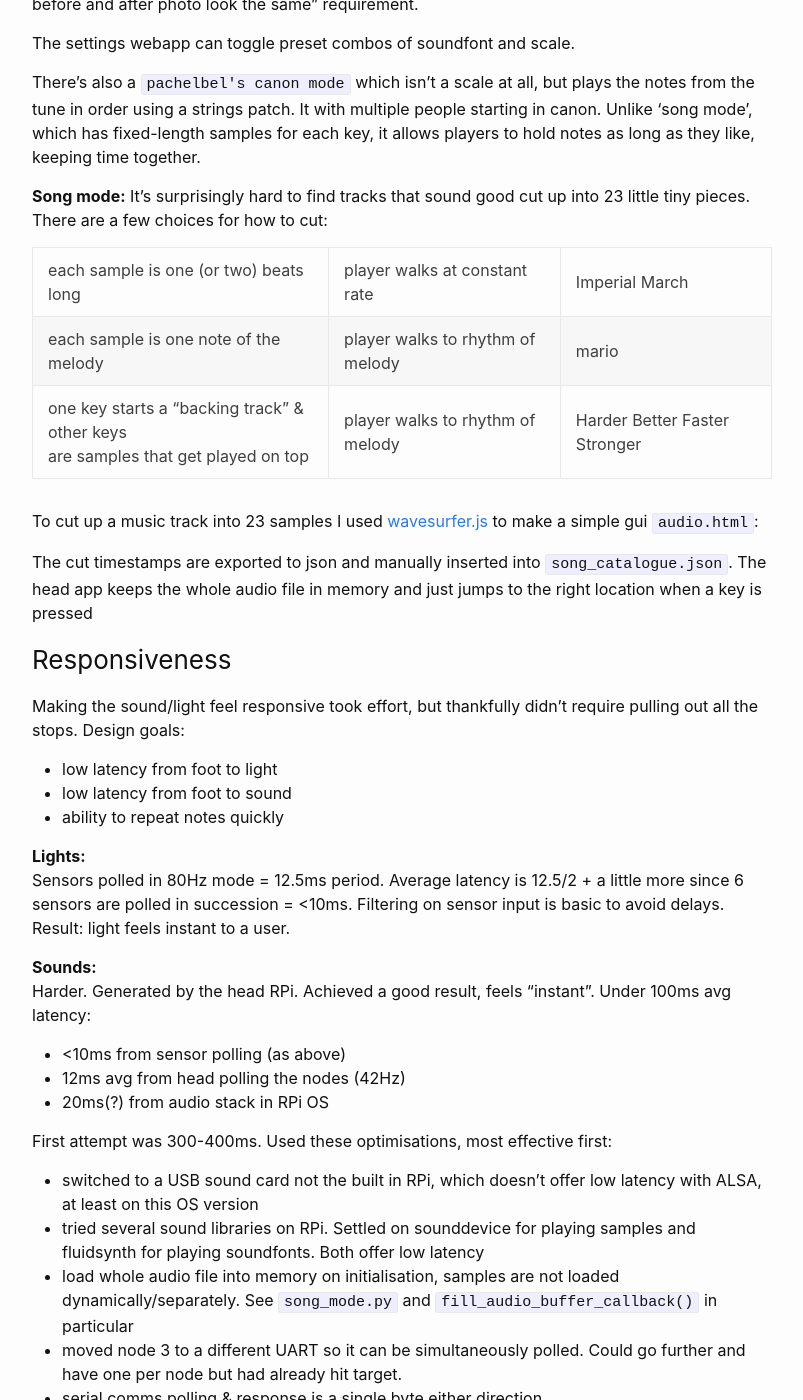
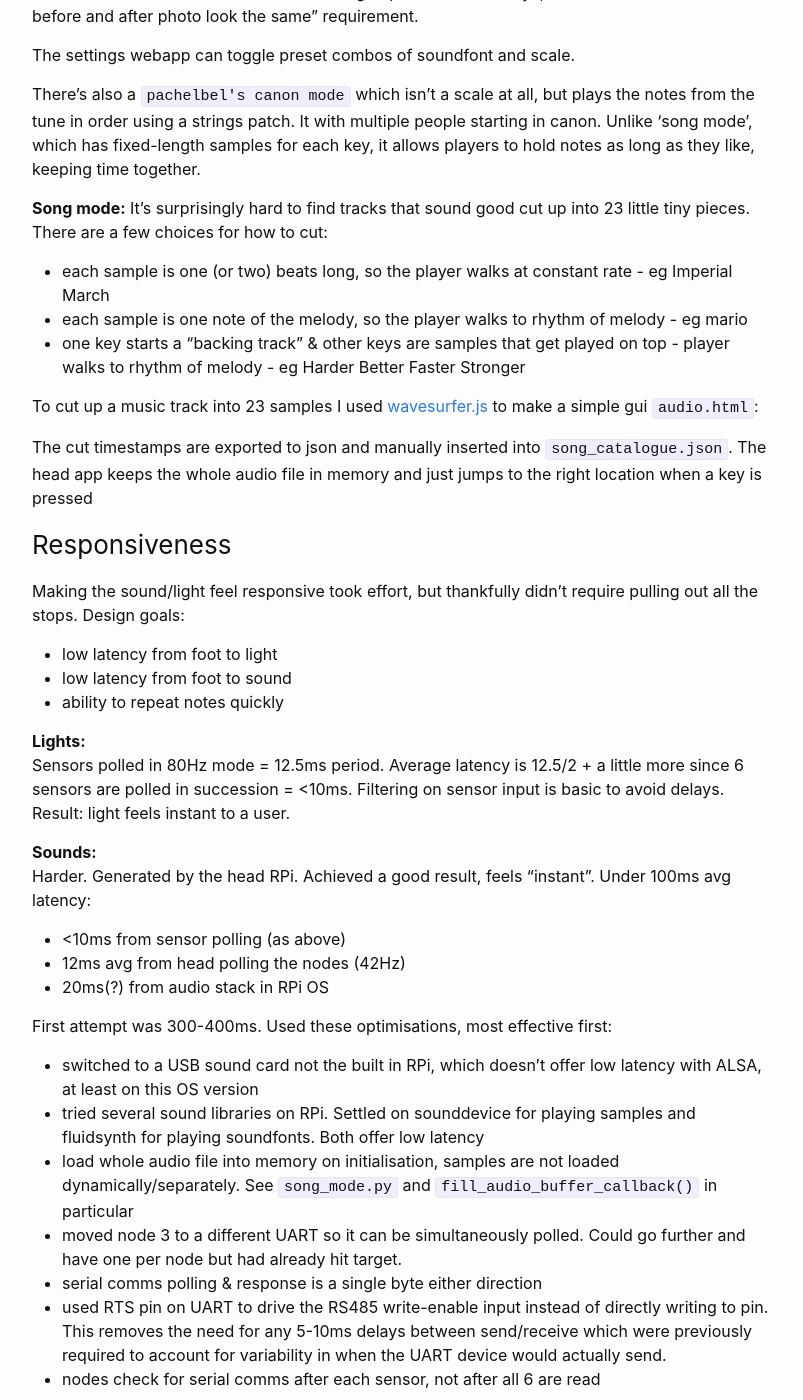
Before and after one commit to mattyyeung/mattyyeung.github.io, a Jekyll site: the page built from piano-path.md, in a window 1280 px wide and 1400 px high, scrolled down 4977 px. Shown: the whole window, without its empty margins (238-1041 px from the left). Built offline with Jekyll 4.4.1, drawn with Linux system fonts in a browser that asks for light colours; some of the changed text lies outside the part shown.

Commit message:
pianopath

```diff
--- a/piano-path.md
+++ b/piano-path.md
@@ -98,7 +98,7 @@ Sure! All the design files are on github, CC-NC-BY license. Send me a photo I'd
 
 ---
 
-# Technical Details
+## Technical Details
 
 ### Architecture:
 ![PianoPath Architecture](/assets/piano-path/architecture.png)
@@ -144,9 +144,9 @@ There's also a `pachelbel's canon mode` which isn't a scale at all, but plays th
 **Song mode:**
 It's surprisingly hard to find tracks that sound good cut up into 23 little tiny pieces. There are a few choices for how to cut:
 
-| each sample is one (or two) beats long | player walks at constant rate | Imperial March |
-| each sample is one note of the melody | player walks to rhythm of melody | mario |
-| one key starts a "backing track" & other keys <br> are samples that get played on top | player walks to rhythm of melody | Harder Better Faster Stronger |
+- each sample is one (or two) beats long, so the player walks at constant rate - eg Imperial March
+- each sample is one note of the melody, so the player walks to rhythm of melody - eg mario
+- one key starts a "backing track" & other keys are samples that get played on top - player walks to rhythm of melody - eg Harder Better Faster Stronger
 
 To cut up a music track into 23 samples I used [wavesurfer.js](https://wavesurfer.xyz/) to make a simple gui `audio.html`:
 
```
Also changed, not shown: other parts of piano-path.md (+1 -1 lines).
